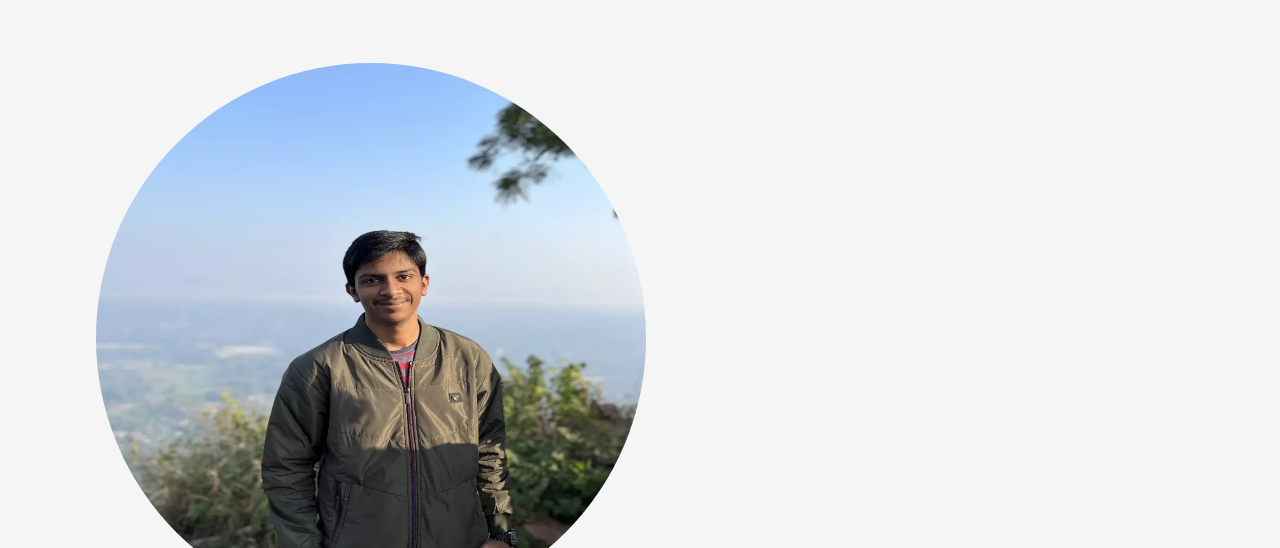
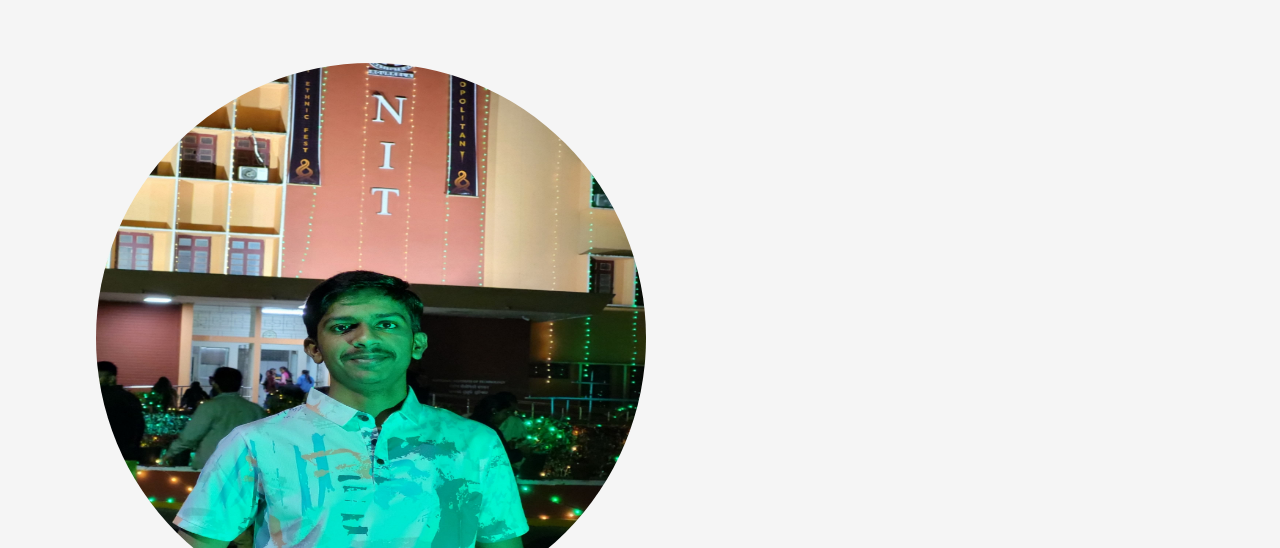
Before and after one commit to ANMOLAGRAWAL7/MY-portfolio, a plain HTML site: page index.html in a window 1280 px wide. Shown: the part 404-952 px from the top of the page. Drawn offline with nearby package versions, Linux system fonts and the light colour scheme; a web font is replaced by a local one.

Commit message:
Update index.html{update profile photo}

```diff
--- a/index.html
+++ b/index.html
@@ -74,7 +74,7 @@
             </div>
             </div>
         <div class="image">
-            <img draggable="false" class="tilt" src="./ASSETS/1 (40).jpeg" alt="profile image">
+            <img draggable="false" class="tilt" src="./ASSETS/cosmo pic.jpeg" alt="profile image">
         </div>
         </section>
                                   <!--about-->
```
